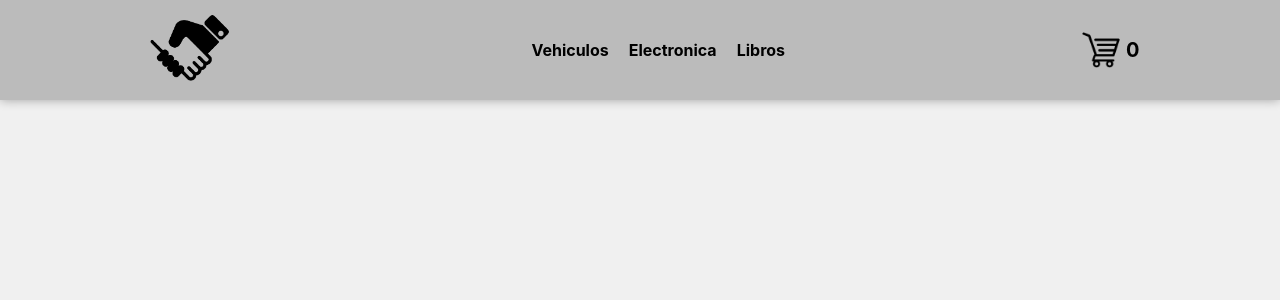
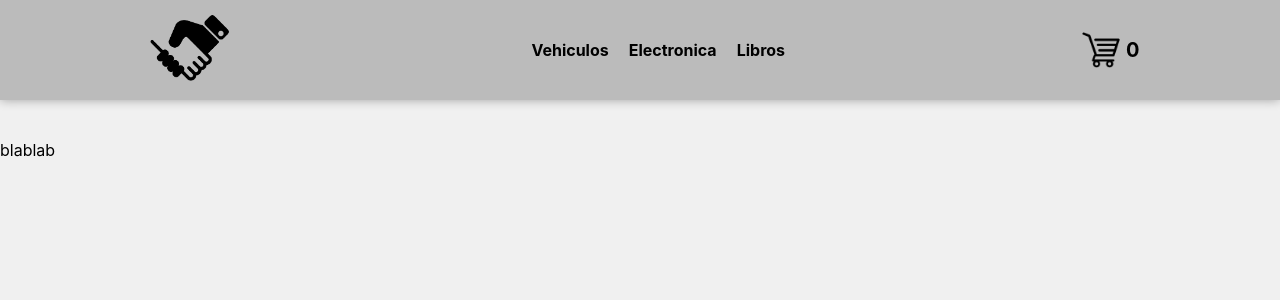
Before and after one commit to SzyAgustin/coderTiendaSzyszczyc, a React (Create React App) app: page /cart in a window 1280 px wide. Shown: the top 300 px of the page. Built offline with nearby package versions, Linux system fonts and the light colour scheme.

Commit message:
adding Cart component (not making changes about the itemDetails callback, it was already done the way it is expected)

```diff
--- a/src/App.tsx
+++ b/src/App.tsx
@@ -3,6 +3,7 @@ import NavBar from "./components/NavBar";
 import ItemListContainer from "./components/item/ItemListContainer";
 import ItemDetailContainer from "./components/item/ItemDetailContainer";
 import { Routes, Route } from "react-router-dom";
+import Cart from "./components/Cart";
 
 function App() {
   return (
@@ -12,6 +13,7 @@ function App() {
           <Route path="/" element={<ItemListContainer />} />
           <Route path="/category/:id" element={<ItemListContainer />} />
           <Route path="/item/:id" element={<ItemDetailContainer />} />
+          <Route path="cart" element={<Cart />} />
         </Routes>
     </>
   );
--- /dev/null
+++ b/src/components/Cart.tsx
@@ -0,0 +1,11 @@
+import React from 'react'
+
+const Cart = () => {
+    return (
+        <div>
+            blablab
+        </div>
+    )
+}
+
+export default Cart
--- a/src/components/NavBar.css
+++ b/src/components/NavBar.css
@@ -32,3 +32,8 @@
 .active {
     font-weight: 900;
 }
+
+.cart {
+    color: black;
+    text-decoration: none;
+}
--- a/src/components/NavBar.tsx
+++ b/src/components/NavBar.tsx
@@ -31,7 +31,7 @@ const NavBar = () => {
           Libros
         </NavLink>
       </div>
-      {!loggedIn ? <Button onClick={gotoLogin}></Button> : <CartWidget />}
+      {!loggedIn ? <Button onClick={gotoLogin}></Button> : <NavLink className={() => 'cart'} to="/cart"><CartWidget /></NavLink>}
     </div>
   );
 };
```
